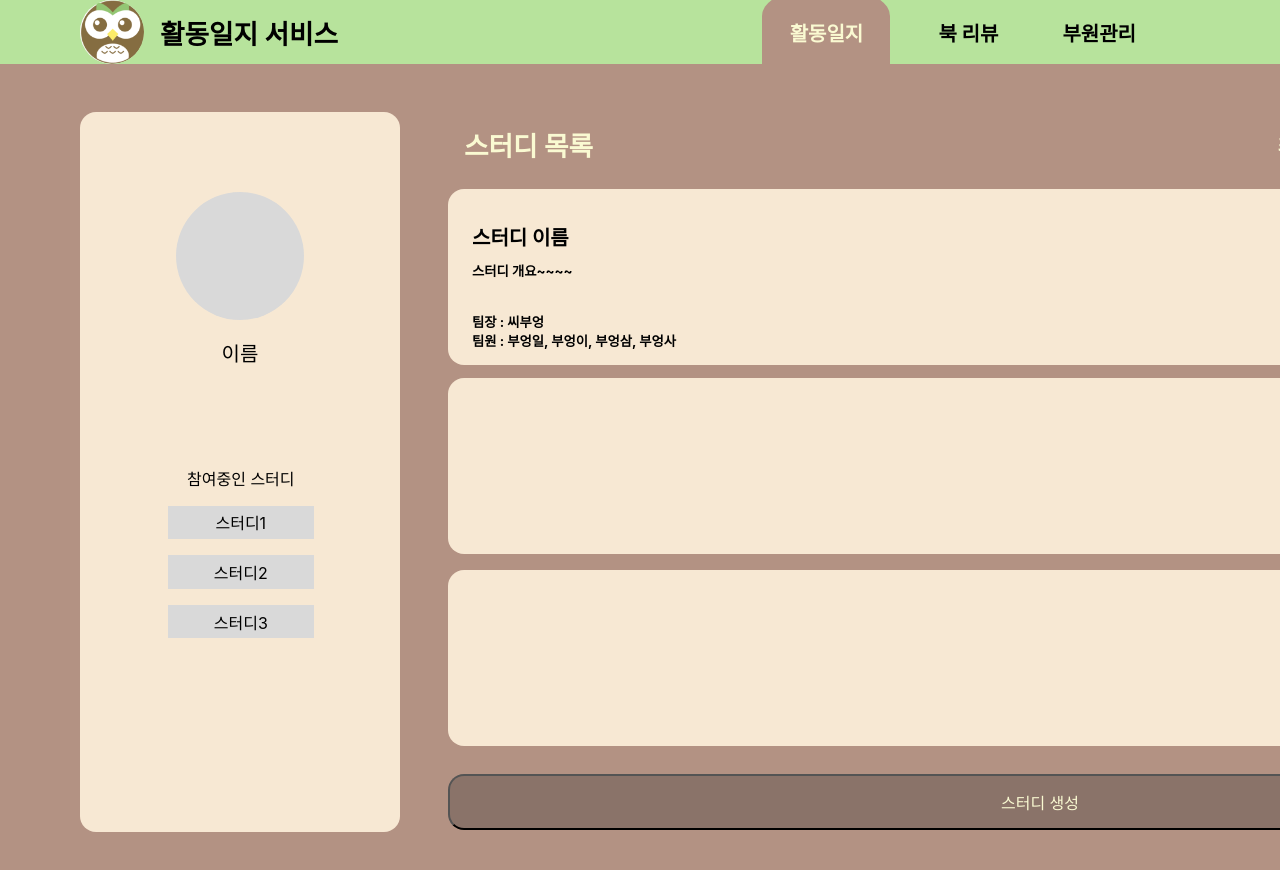
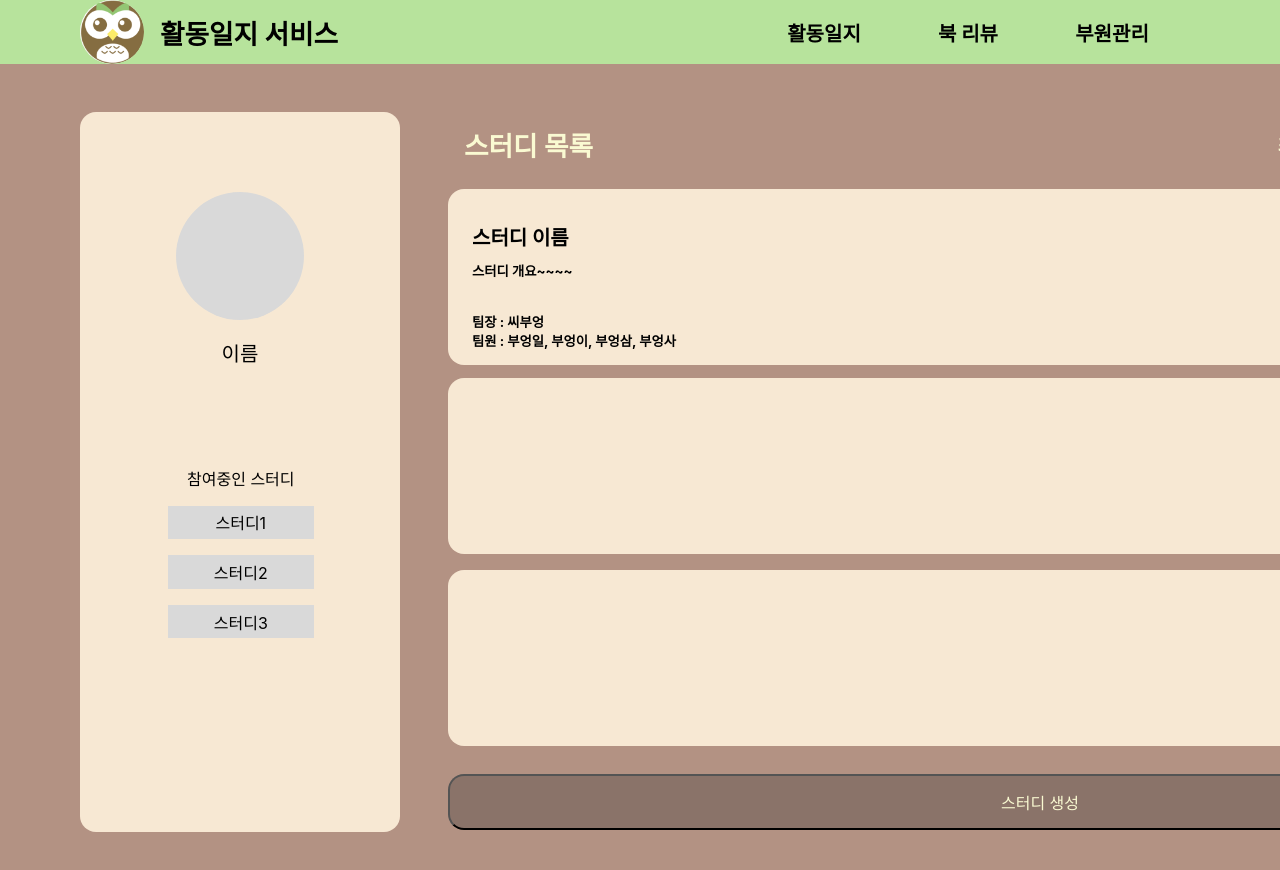
Before and after one commit to C-B-U/owl-forest, a React (Create React App) app in the folder frontend/: page /ActivityLog in a window 1280 px wide. Shown: the top 870 px of the page. Built offline with nearby package versions, Linux system fonts and the light colour scheme.

Commit message:
feat/#69/Header component 수정

```diff
--- a/frontend/src/Components/ActivityLog/Header.jsx
+++ b/frontend/src/Components/ActivityLog/Header.jsx
@@ -5,11 +5,9 @@ import Logo10 from '../../Image/Logo10.png';
 
 const HeaderWrapper = styled.div`
   height: 4rem;
-
+  align-items: center;
+  justify-content: center;
   display: flex;
-  justify-content: center;
-  align-items: center;
-
   background-color: ${palette('PsGreen', 0)};
   padding: 0 5rem;
 `;
@@ -30,7 +28,7 @@ const Logo = styled.div`
 
 const Title = styled.h1`
   font-style: normal;
-  font-weight: 700;
+  font-weight: bold;
   font-size: 20pt;
   display: flex;
   align-items: center;
@@ -44,39 +42,32 @@ const Nav = styled.ul`
 `;
 
 const NavItem = styled.li`
+  width: 7rem;
+  height: 4rem;
+  align-items: center;
+  justify-content: center;
+  display: flex;
   font-style: normal;
   font-weight: bold;
   font-size: 15pt;
   list-style: none;
-  margin-right: 4rem;
-  color: ${({ clicked }) => (clicked ? 'rgba(250,250,210,1)' : '#000000')};
-  cursor: pointer;
+  margin-right: 2rem;
+  &:hover {
+    cursor: pointer;
+    background-color: ${palette('PsCocoa', 0)};
+    border-top-left-radius: 30%;
+    border-top-right-radius: 30%;
+    color: ${palette('PsYellow')};
+  }
 `;
 
-const NavItem2 = styled.li`
-  width: 8rem;
-  height: 5rem;
-  align-items: center;
-  justify-content: center;
-  display: flex;
-  border-top-left-radius: 30%;
-  border-top-right-radius: 30%;
-  text-align: center;
-  font-style: normal;
-  font-weight: bold;
-  font-size: 15pt;
-  list-style: none;
-  background-color: rgba(179, 146, 131, 1);
-  margin-right: 3rem;
-  color: ${({ clicked }) => (clicked ? 'rgba(250,250,210,1)' : '#000000')};
-`;
 export default function Header() {
   return (
     <HeaderWrapper>
       <Logo />
       <Title>활동일지 서비스</Title>
       <Nav>
-        <NavItem2 clicked>활동일지</NavItem2>
+        <NavItem>활동일지</NavItem>
         <NavItem>북 리뷰</NavItem>
         <NavItem>부원관리</NavItem>
       </Nav>
```
